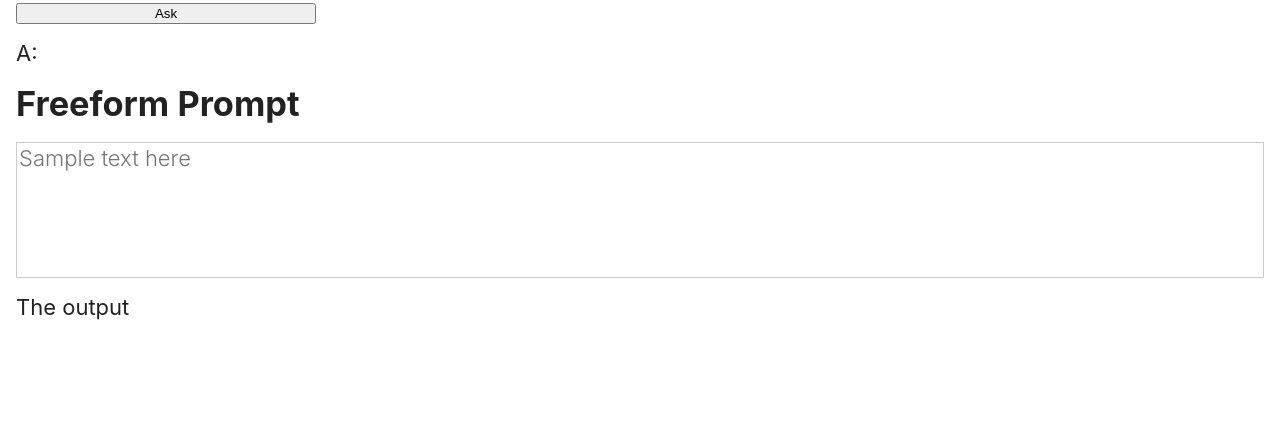
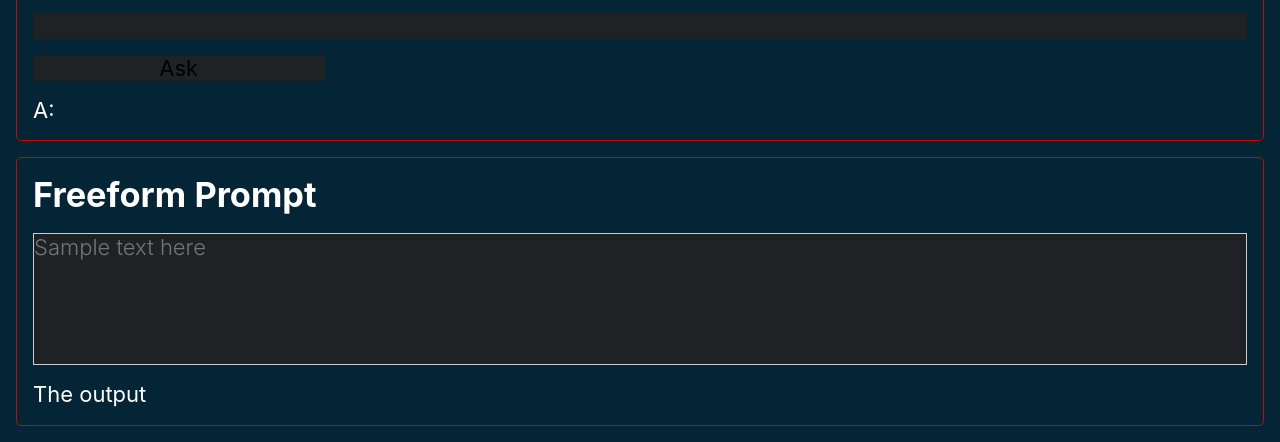
Before and after one commit to danielve4/editor, a plain HTML site: page index.html in a window 1280 px wide. Shown: the part 619-1061 px from the top of the page. Before the commit the page ends 957 px from the top, so only its background shows below. Drawn offline with Linux system fonts and the light colour scheme.

Commit message:
Experimenting with colors

```diff
--- a/screen.css
+++ b/screen.css
@@ -16,10 +16,15 @@ a,abbr,acronym,address,applet,article,aside,audio,b,big,blockquote,body,canvas,c
 }
 
 :root {
-  --dark-background: #222222;
+  --dark-background: #000000;
+  --dark-a-background: #032535;
   --light-background: #FFFFFF;
   --dark-text-color: #222222;
+  --dark-a-text-color: #FFFFFF;
   --light-text-color: #FFFFFF;
+
+  --card-outline: #c00b0a;
+
 
   --base-text: 1em; /* 22px */
   --text-level3: 1.25em; /* 27.5px */
@@ -33,8 +38,8 @@ a,abbr,acronym,address,applet,article,aside,audio,b,big,blockquote,body,canvas,c
 }
 
 html {
-  background-color: var(--light-background);
-  color: var(--dark-text-color);
+  background-color: var(--dark-a-background);
+  color: var(--dark-a-text-color);
   font-family: -apple-system, BlinkMacSystemFont,".SFNSText-Regular", 'Product Sans', Helvetica, Arial, sans-serif;
   font-weight: 400;
   font-size: 1.375em; /* 22 / 16 = 1.375em */
@@ -74,16 +79,26 @@ h3 {
 article {
   width: 100%;
   height: 100%;
+  padding: 16px;
+  border: solid 1px var(--card-outline);
+  border-radius: 5px;
 }
 
-textarea {
+textarea, input {
   -webkit-appearance: none;
   resize: none;
   display: block;
   font-family: inherit;
   font-size: inherit;
+  border: 0;
+  padding: 0;
+  background: #1e2225;
+}
+
+textarea {
   font-weight: 300;
   width: 100%;
+  border: solid 1px;
   border-color: rgb(204, 204, 204);
 }
 
```
